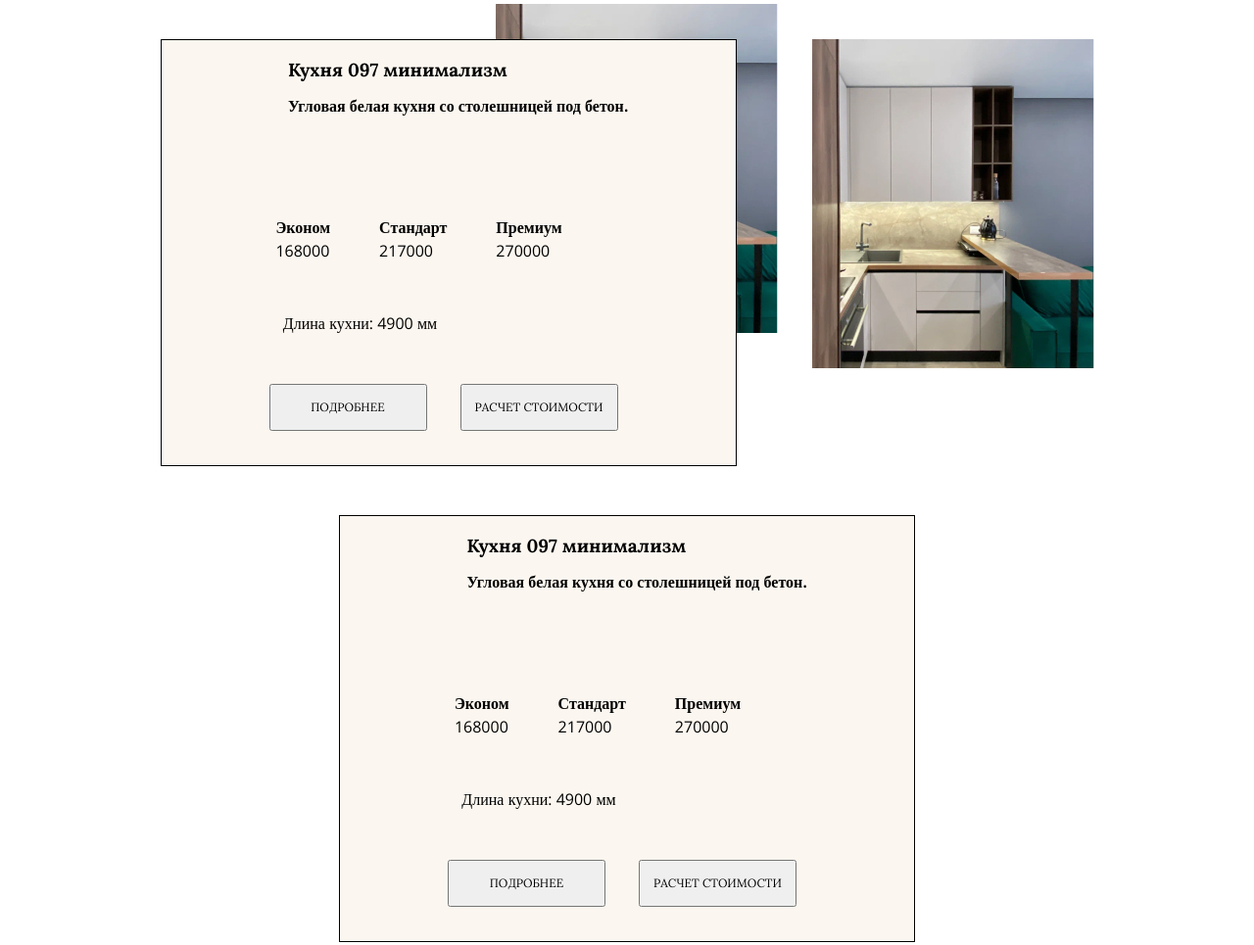
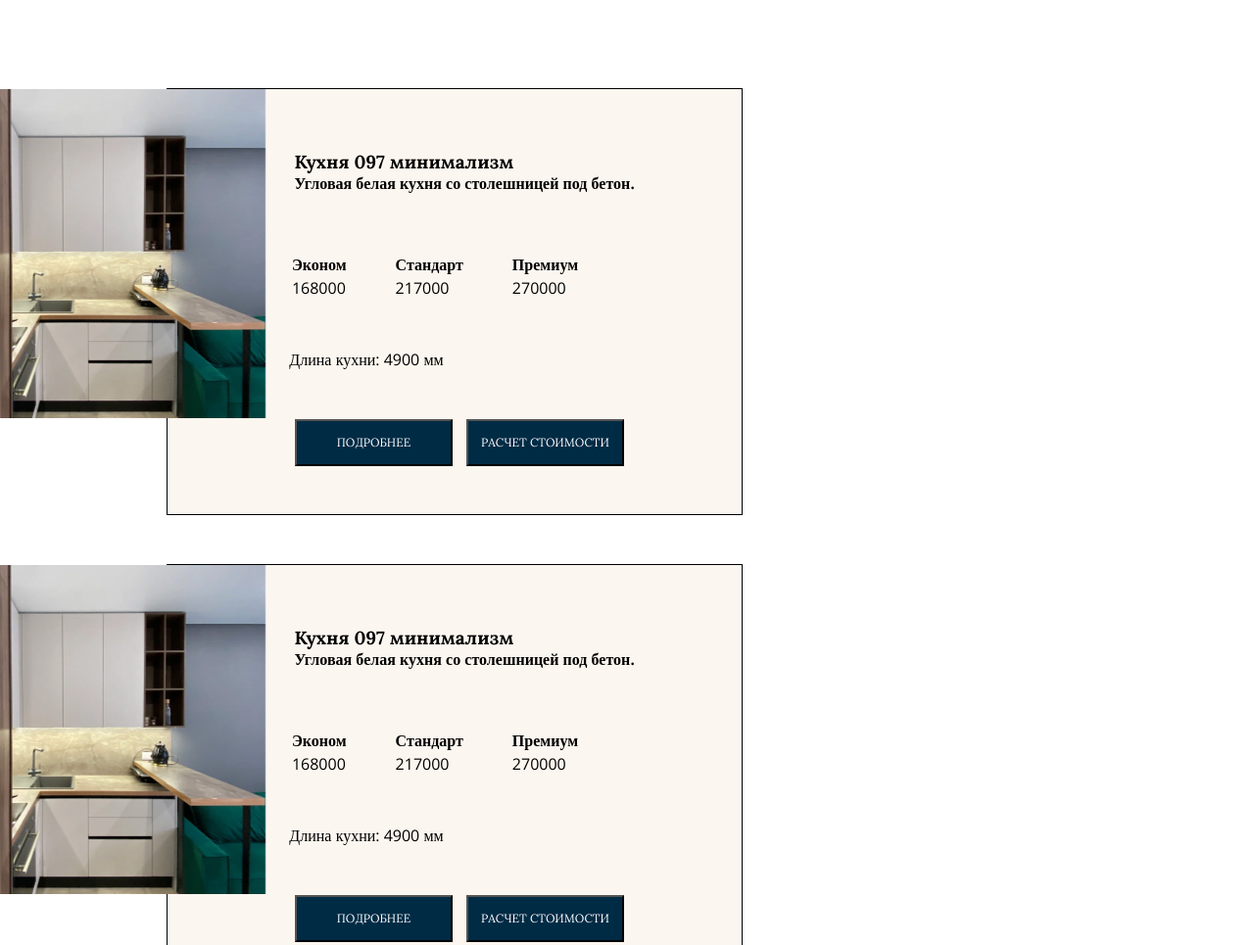
Before and after one commit to Yuliafire/lux-kitchen, a plain HTML site: page index.html in a window 1280 px wide. Shown: the part 2155-3120 px from the top of the page at 98% size. Drawn offline with nearby package versions, Linux system fonts and the light colour scheme.

Commit message:
refactor: media.css file got modified

```diff
--- a/index.html
+++ b/index.html
@@ -10,6 +10,7 @@
     <link rel="preconnect" href="https://fonts.googleapis.com">
 <link rel="preconnect" href="https://fonts.gstatic.com" crossorigin>
 <link href="https://fonts.googleapis.com/css2?family=Lora:wght@400;700&family=Open+Sans&display=swap" rel="stylesheet">
+<link rel="stylesheet" href="https://cdn.jsdelivr.net/gh/fancyapps/fancybox@3.5.7/dist/jquery.fancybox.min.css">
 </head>
 <body>
   <div class="wrapper">
@@ -125,76 +126,44 @@
 
  <div class="container">
     <div class="cards__container">
-
         <div class="cards__container-item ">
-
             <div class="cards__container-item__title">
-                <h3>Кухня 097 минимализм</h3>
-                <p>Угловая белая кухня со столешницей под бетон.</p>
-            </div>
+                 <h3>Кухня 097 минимализм</h3>
+                 <p>Угловая белая кухня со столешницей под бетон.</p>
+               </div>
 
             <div class="categories__container">
-                <div class="categories__container-item">
+                  <div class="categories__container-item">
                     <h4 class="categories__container-title">Эконом</h4>
                     <p class="categories__container-price">168000</p>
-                </div>
-                <div class="categories__container-item">
-                    <h4 class="categories__container-title">Стандарт</h4>
-                    <p class="categories__container-price">217000</p>
-                </div>
-
-                <div class="categories__container-item">
-                    <h4 class="categories__container-title">Премиум</h4>
-                    <p class="categories__container-price">270000</p>
-                </div>
-            </div>
+                  </div>
+                  <div class="categories__container-item">
+                     <h4 class="categories__container-title">Стандарт</h4>
+                     <p class="categories__container-price">217000</p>
+                  </div>
+                   <div class="categories__container-item">
+                       <h4 class="categories__container-title">Премиум</h4>
+                        <p class="categories__container-price">270000</p>
+                   </div>
+               </div>
 
             <p class="length">Длина кухни: 4900 мм</p>
 
             <div class="cards-buttons">
-                <button>подробнее</button>
-                <button>расчет стоимости</button>
-            </div>
-            <div class="portfolio-img>"><img src="./assets/portfolio.jpg" alt="kitchen image"/></div>
-        </div>
-        <div class="cards__container-item">
-            <div class="cards__container-item__title">
-                <h3>Кухня 097 минимализм</h3>
-                <p>Угловая белая кухня со столешницей под бетон.</p>
-            </div>
-            <div class="categories__container">
-                <div class="categories__container-item">
-                    <h4 class="categories__container-title">Эконом</h4>
-                    <p class="categories__container-price">168000</p>
-                </div>
-                <div class="categories__container-item">
-                    <h4 class="categories__container-title">Стандарт</h4>
-                    <p class="categories__container-price">217000</p>
-                </div>
-
-                <div class="categories__container-item">
-                    <h4 class="categories__container-title">Премиум</h4>
-                    <p class="categories__container-price">270000</p>
-                </div>
-            </div>
-            <p class="length">Длина кухни: 4900 мм</p>
-            <div class="cards-buttons">
-                <button>подробнее</button>
-                <button>расчет стоимости</button>
+                         <button>подробнее</button>
+                         <button>расчет стоимости</button>
             </div>
 
-        </div>
+           <img class="portfolio-img" src="./assets/portfolio.jpg" alt="kitchen image"/>
+         </div>
 
-        <div class="portfolio-img>"><img src="./assets/portfolio.jpg" alt="kitchen image"/></div>
-
-    </div>
-    <div class="cards__container">
-            <div class="cards__container-item">
+        <div class="cards__container-item ">
 
                 <div class="cards__container-item__title">
                     <h3>Кухня 097 минимализм</h3>
                     <p>Угловая белая кухня со столешницей под бетон.</p>
                 </div>
+
                 <div class="categories__container">
                     <div class="categories__container-item">
                         <h4 class="categories__container-title">Эконом</h4>
@@ -210,20 +179,59 @@
                         <p class="categories__container-price">270000</p>
                     </div>
                 </div>
+
                 <p class="length">Длина кухни: 4900 мм</p>
+
                 <div class="cards-buttons">
                     <button>подробнее</button>
                     <button>расчет стоимости</button>
                 </div>
-                <div class="portfolio-img>"><img src="./assets/portfolio.jpg" alt="kitchen image"/></div>
+                <img class="portfolio-img" src="./assets/portfolio.jpg" alt="kitchen image"/>
+        </div>
+
+      </div>
+
+
+
+      <div class="cards__container">
+        <div class="cards__container-item ">
+            <div class="cards__container-item__title">
+                 <h3>Кухня 097 минимализм</h3>
+                 <p>Угловая белая кухня со столешницей под бетон.</p>
+               </div>
+
+            <div class="categories__container">
+                  <div class="categories__container-item">
+                    <h4 class="categories__container-title">Эконом</h4>
+                    <p class="categories__container-price">168000</p>
+                  </div>
+                  <div class="categories__container-item">
+                     <h4 class="categories__container-title">Стандарт</h4>
+                     <p class="categories__container-price">217000</p>
+                  </div>
+                   <div class="categories__container-item">
+                       <h4 class="categories__container-title">Премиум</h4>
+                        <p class="categories__container-price">270000</p>
+                   </div>
+               </div>
+
+            <p class="length">Длина кухни: 4900 мм</p>
+
+            <div class="cards-buttons">
+                         <button>подробнее</button>
+                         <button>расчет стоимости</button>
             </div>
 
-            <div class="cards__container-item">
+           <img class="portfolio-img" src="./assets/portfolio.jpg" alt="kitchen image"/>
+         </div>
+
+        <div class="cards__container-item ">
 
                 <div class="cards__container-item__title">
                     <h3>Кухня 097 минимализм</h3>
                     <p>Угловая белая кухня со столешницей под бетон.</p>
                 </div>
+
                 <div class="categories__container">
                     <div class="categories__container-item">
                         <h4 class="categories__container-title">Эконом</h4>
@@ -239,14 +247,17 @@
                         <p class="categories__container-price">270000</p>
                     </div>
                 </div>
+
                 <p class="length">Длина кухни: 4900 мм</p>
+
                 <div class="cards-buttons">
-                    <button>подробнее</button>
+                    <button class="btn-more">подробнее</button>
                     <button>расчет стоимости</button>
                 </div>
+                <img class="portfolio-img" src="./assets/portfolio.jpg" alt="kitchen image"/>
+        </div>
 
-            </div>
-    </div>
+      </div>
   </div>
 
  </div>
@@ -255,5 +266,8 @@
 
   </main>
   </div>
+
+  <script src="https://cdn.jsdelivr.net/npm/jquery@3.5.1/dist/jquery.min.js"></script>
+  <script src="https://cdn.jsdelivr.net/gh/fancyapps/fancybox@3.5.7/dist/jquery.fancybox.min.js"></script>
  </body>
 </html>
--- a/style.css
+++ b/style.css
@@ -344,6 +344,7 @@ h6 {
     display: flex;
     flex-wrap: wrap;
     flex-direction: column;
+    padding-left: 20px;
 }
 
 .title {
@@ -424,26 +425,24 @@ h6 {
     gap: 50px;
     flex-wrap: wrap;
     padding-top: 50px;
+    /* padding-left: 20px; */
 
 }
 
 .cards__container {
     display: flex;
-    justify-content: space-around;
+    justify-content: space-between;
     /* flex-direction: column; */
-    gap: 50px;
+    gap: 100px;
     flex-wrap: wrap;
+    align-items: center;
 }
 
-/* .cards__container  */
 .cards__container-item {
     display: flex;
     flex-direction: column;
-    /* justify-content: space-around; */
-    /* margin-top: 20px; */
+    justify-content: space-evenly;
     align-items: center;
-    /* padding-left: 70px; */
-    gap: 50px;
     padding-left: 20px;
     width: 588px;
     height: 436px;
@@ -451,9 +450,18 @@ h6 {
     border: 1px solid black;
     /* padding-left: 20px; */
     position: relative;
+}
 
 
+.portfolio-img {
+    position: absolute;
+    /* display: block; */
+    top: 0;
+    left: 0;
+    transform: translateX(-65%);
+    /* the rest of your styles */
 }
+
 
 .cards__container-item__title {
     font-family: Lora;
@@ -462,8 +470,7 @@ h6 {
     line-height: 21.79px;
     display: flex;
     flex-direction: column;
-    gap: 15px;
-    margin-top: 20px;
+    margin-top: 15px;
 }
 
 .cards__container-item__title p {
@@ -471,21 +478,16 @@ h6 {
 }
 
 .categories__container {
-    padding-top: 50px;
+    padding-top: 10px;
     display: flex;
     gap: 50px;
-    margin-right:  80px;
-    /* justify-content: space-around; */
-    /* align-items: flex-start; */
+    margin-right:  60px;
     font-family: 'Open Sans';
-    /* align-self: flex-start; */
-
 }
 
 .length {
     font-family: 'Open Sans';
     margin-right:  200px;
-    /* align-self: flex-start; */
 }
 
 .cards-buttons button {
@@ -498,16 +500,13 @@ h6 {
     text-transform: uppercase;
     font-size: 12px;
     font-family: Lora;
-    margin-right: 30px;
+    margin-right: 10px;
+    background-color: var(--color-header);
+    color:#FFF;
 }
 
+.cards-buttons button {
+    background-color: var(--color-header);
+    color:#FFF;
 
-
-.cards__container-item .portfolio-img {
-    position: absolute;
-    /* display: block; */
-    top: 0;
-    left: 50%;
-    transform: translateX(-50%);
-    /* the rest of your styles */
 }
```
Also changed, not shown: media.css (+59 -0 lines).
